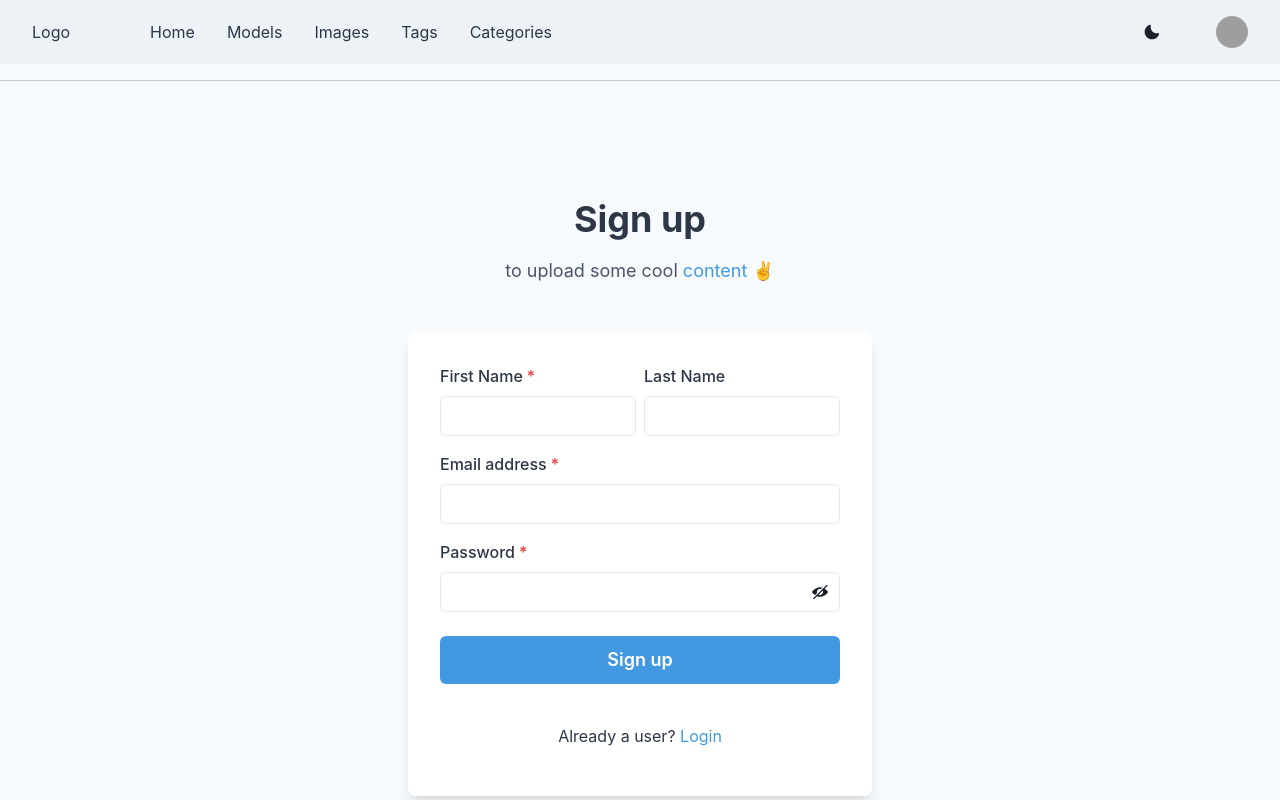
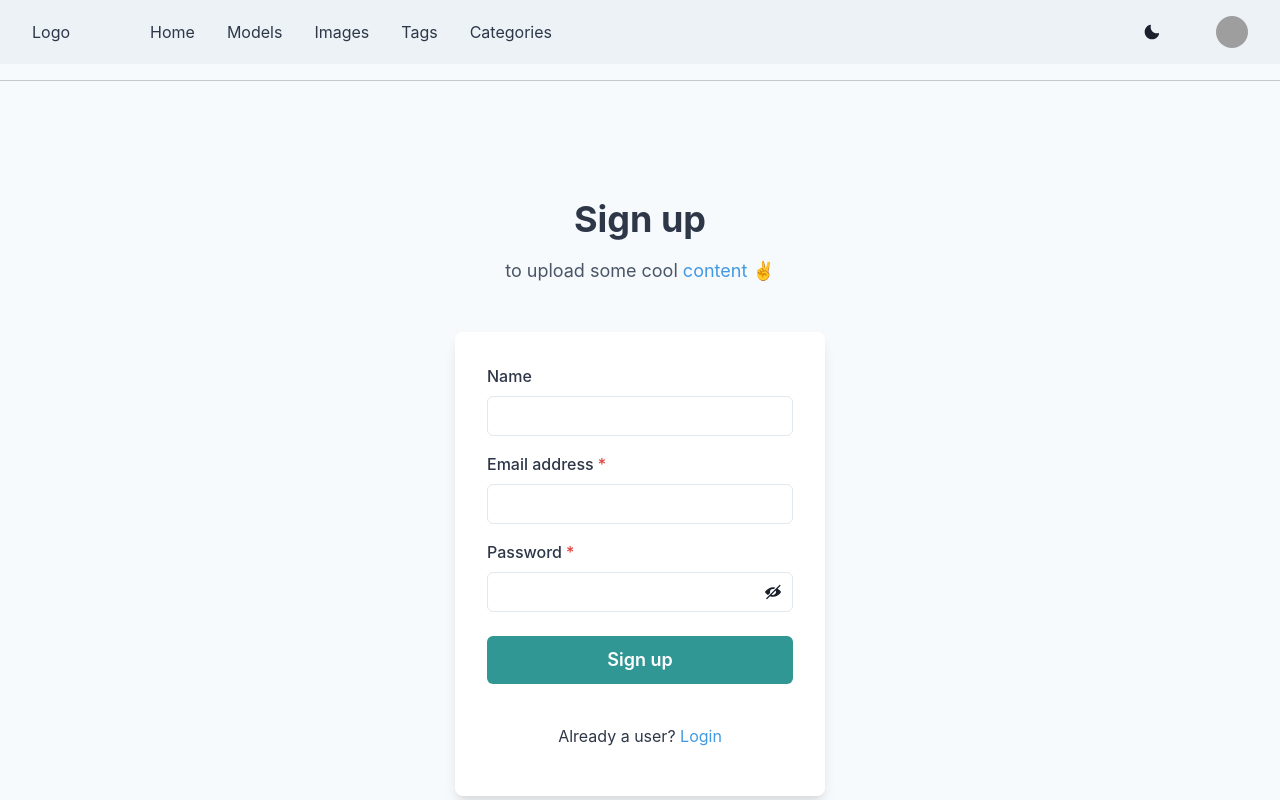
Before and after one commit to kubas33/ai-folio-ReactAPP, a React (Vite) app: page /register in a window 1280 px wide. Shown: the top 800 px of the page. Built offline with nearby package versions, Linux system fonts and the light colour scheme; grey boxes are pictures that could not be loaded.

Commit message:
Update Login.tsx and Register.tsx

```diff
--- a/src/pages/Login.tsx
+++ b/src/pages/Login.tsx
@@ -19,7 +19,7 @@ import { authorize } from "../store/authSlice";
 import { useDispatch } from "react-redux";
 import { useNavigate } from "react-router-dom";
 import { Link as ReactRouterLink } from "react-router-dom";
-import { useState } from 'react';
+import { useState } from "react";
 import { AuthService } from "../services/auth.service";
 
 export type LoginForm = {
@@ -43,9 +43,7 @@ export default function Login() {
 
     try {
       const res = await AuthService.login(data);
-      dispatch(
-        authorize(res.data),
-      );
+      dispatch(authorize(res.data));
       navigate("/home");
 
       //TODO: TOAST
@@ -82,7 +80,7 @@ export default function Login() {
         >
           <form onSubmit={handleSubmit(onSubmit)}>
             <Stack spacing={4}>
-              <FormControl id="email" isInvalid={errors.email}>
+              <FormControl isInvalid={errors.email}>
                 <FormLabel htmlFor="email">Email address</FormLabel>
                 <Input
                   id="email"
@@ -93,7 +91,7 @@ export default function Login() {
                   {errors.email && errors.email.message}
                 </FormErrorMessage>
               </FormControl>
-              <FormControl id="password">
+              <FormControl>
                 <FormLabel htmlFor="password">Password</FormLabel>
                 <Input
                   id="password"
@@ -112,17 +110,13 @@ export default function Login() {
                   <Checkbox>Remember me</Checkbox>
                   <Text color={"blue.400"}>Forgot password?</Text>
                 </Stack>
-                {isLogging ? <Spinner /> : <Button
-                  bg={"blue.400"}
-                  color={"white"}
-                  _hover={{
-                    bg: "blue.500",
-                  }}
-                  type="submit"
-                >
-                  Sign in
-                </Button>}
-
+                {isLogging ? (
+                  <Spinner />
+                ) : (
+                  <Button colorScheme="teal" type="submit" size="lg">
+                    Sign in
+                  </Button>
+                )}
               </Stack>
             </Stack>
           </form>
--- a/src/pages/Register.tsx
+++ b/src/pages/Register.tsx
@@ -13,14 +13,15 @@ import {
   Text,
   useColorModeValue,
   Link,
+  FormErrorMessage,
 } from "@chakra-ui/react";
 import { useState } from "react";
 import { ViewIcon, ViewOffIcon } from "@chakra-ui/icons";
-import { Link as ReactRouterLink, useNavigate } from 'react-router-dom';
+import { Link as ReactRouterLink, useNavigate } from "react-router-dom";
 import { useDispatch } from "react-redux";
 import { authorize } from "../store/authSlice";
 import { AuthService } from "../services/auth.service";
-
+import { useForm } from "react-hook-form";
 
 export type RegisterForm = {
   name: string;
@@ -34,14 +35,18 @@ function Register() {
   const [showPassword, setShowPassword] = useState(false);
   const [isRegistering, setIsRegistering] = useState(false);
 
+  const {
+    register,
+    handleSubmit,
+    formState: { errors },
+  } = useForm<RegisterForm>();
+
   const onSubmit: SubmitHandler<RegisterForm> = async (data) => {
     setIsRegistering(true);
 
     try {
       const res = await AuthService.login(data);
-      dispatch(
-        authorize(res.data),
-      );
+      dispatch(authorize(res.data));
       navigate("/home");
 
       //TODO: TOAST
@@ -77,29 +82,46 @@ function Register() {
           boxShadow={"lg"}
           p={8}
         >
+          <form onSubmit={handleSubmit(onSubmit)}>
             <Stack spacing={4}>
-            <HStack>
               <Box>
-                <FormControl id="firstName" isRequired>
-                  <FormLabel>First Name</FormLabel>
-                  <Input type="text" />
+                <FormControl>
+                  <FormLabel htmlFor="name">Name</FormLabel>
+                  <Input
+                    id="name"
+                    type="text"
+                    {...register("name", {
+                      required: "Name is required",
+                    })}
+                  />
+                  <FormErrorMessage>
+                    {errors.name && errors.name.message}
+                  </FormErrorMessage>
                 </FormControl>
               </Box>
-              <Box>
-                <FormControl id="lastName">
-                  <FormLabel>Last Name</FormLabel>
-                  <Input type="text" />
+              <FormControl isRequired>
+                <FormLabel htmlFor="email">Email address</FormLabel>
+                <Input
+                  id="email"
+                  type="email"
+                  {...register("email", {
+                    required: "Email is required",
+                  })}
+                />
+                <FormErrorMessage>
+                  {errors.email && errors.email.message}
+                </FormErrorMessage>
               </FormControl>
-              </Box>
-            </HStack>
-            <FormControl id="email" isRequired>
-              <FormLabel>Email address</FormLabel>
-              <Input type="email" />
-            </FormControl>
-            <FormControl id="password" isRequired>
-              <FormLabel>Password</FormLabel>
+              <FormControl isRequired>
+                <FormLabel htmlFor="password">Password</FormLabel>
                 <InputGroup>
-                <Input type={showPassword ? "text" : "password"} />
+                  <Input
+                    id="password"
+                    type={showPassword ? "text" : "password"}
+                    {...register("password", {
+                      required: "Password is required",
+                    })}
+                  />
                   <InputRightElement h={"full"}>
                     <Button
                       variant={"ghost"}
@@ -111,21 +133,20 @@ function Register() {
                     </Button>
                   </InputRightElement>
                 </InputGroup>
+                <FormErrorMessage>
+                  {errors.password && errors.password.message}
+                </FormErrorMessage>
               </FormControl>
               <Stack spacing={10} pt={2}>
                 <Button
                   loadingText="Submitting"
                   size="lg"
-                bg={"blue.400"}
-                color={"white"}
-                _hover={{
-                  bg: "blue.500",
-                }}
+                  colorScheme="teal"
+                  type="submit"
                 >
                   Sign up
                 </Button>
               </Stack>
-
               <Text align={"center"} pt={6}>
                 Already a user?{" "}
                 <Link color={"blue.400"} as={ReactRouterLink} to={"/login"}>
@@ -133,6 +154,7 @@ function Register() {
                 </Link>
               </Text>
             </Stack>
+          </form>
         </Box>
       </Stack>
     </Flex>
```
Lines whose indentation alone changed are shown as unchanged.
